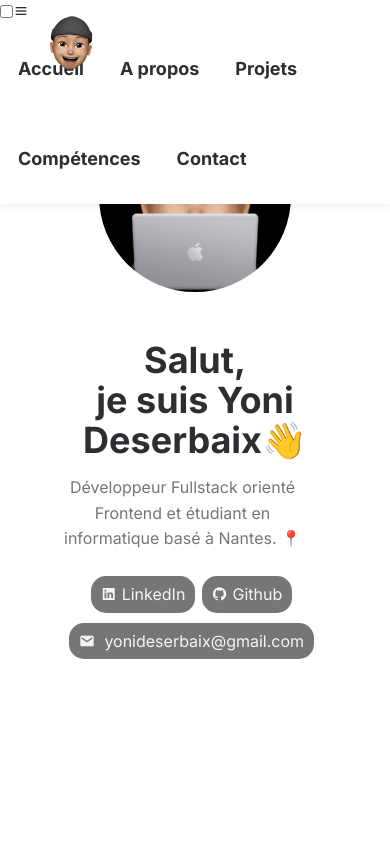
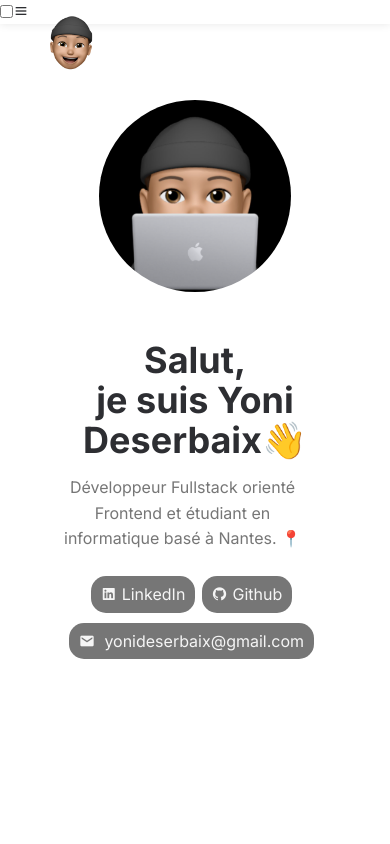
Before and after one commit to Yoni-Deserbaix/Portfolio-V2, a Next.js app: page / in a window 390 px wide. Shown: the top 844 px of the page. Built offline with nearby package versions, Linux system fonts and the light colour scheme.

Commit message:
update responsive

```diff
--- a/src/app/components/Header.tsx
+++ b/src/app/components/Header.tsx
@@ -44,12 +44,12 @@ export default function Header() {
         <i className="bx bx-menu" id="burger__icon"></i>
       </label>
       <ul
-        className="navbar__ul float-right mr-[25px]"
+        className="navbar__ul float-right mr-[25px] max-lg:fixed max-lg:w-full max-lg:h-[100vh] max-lg:bg-[whitesmoke] max-lg:top-20 max-lg:text-center max-lg:flex max-lg:flex-col"
         style={isNavbarOpen ? openNavbar : closeNavbar}
       >
-        <li className="navbar__li inline-block leading-[90px] mx-[5px] my-0 transition-all-duration[0.3s] hover:scale-105">
+        <li className="navbar__li inline-block leading-[90px] mx-[5px] my-0 transition-all-duration[0.3s] hover:scale-105 max-lg:block">
           <a
-            className="navbar__a text-lg font-bold  px-[13px] py-[7px]"
+            className="navbar__a text-lg font-bold  px-[13px] py-[7px] max-lg:text-xl"
             href="#home"
             onClick={handleClick}
           >
@@ -58,7 +58,7 @@ export default function Header() {
         </li>
         <li className="navbar__li inline-block leading-[90px] mx-[5px] my-0 transition-all-duration[0.3s] hover:scale-105">
           <a
-            className="navbar__a text-lg font-bold px-[13px] py-[7px]"
+            className="navbar__a text-lg font-bold px-[13px] py-[7px] max-lg:text-xl"
             href="#about"
             onClick={handleClick}
           >
@@ -67,7 +67,7 @@ export default function Header() {
         </li>
         <li className="navbar__li inline-block leading-[90px] mx-[5px] my-0 transition-all-duration[0.3s] hover:scale-105">
           <a
-            className="navbar__a text-lg font-bold px-[13px] py-[7px]"
+            className="navbar__a text-lg font-bold px-[13px] py-[7px] max-lg:text-xl"
             href="#projects"
             onClick={handleClick}
           >
@@ -76,7 +76,7 @@ export default function Header() {
         </li>
         <li className="navbar__li inline-block leading-[90px] mx-[5px] my-0 transition-all-duration[0.3s] hover:scale-105">
           <a
-            className="navbar__a text-lg font-bold px-[13px] py-[7px]"
+            className="navbar__a text-lg font-bold px-[13px] py-[7px] max-lg:text-xl"
             href="#skills"
             onClick={handleClick}
           >
@@ -85,7 +85,7 @@ export default function Header() {
         </li>
         <li className="navbar__li inline-block leading-[90px] mx-[5px] my-0 transition-all-duration[0.3s] hover:scale-105">
           <a
-            className="navbar__a text-lg font-bold px-[13px] py-[7px]"
+            className="navbar__a text-lg font-bold px-[13px] py-[7px] max-lg:text-xl"
             href="#contact"
             onClick={handleClick}
           >
```
